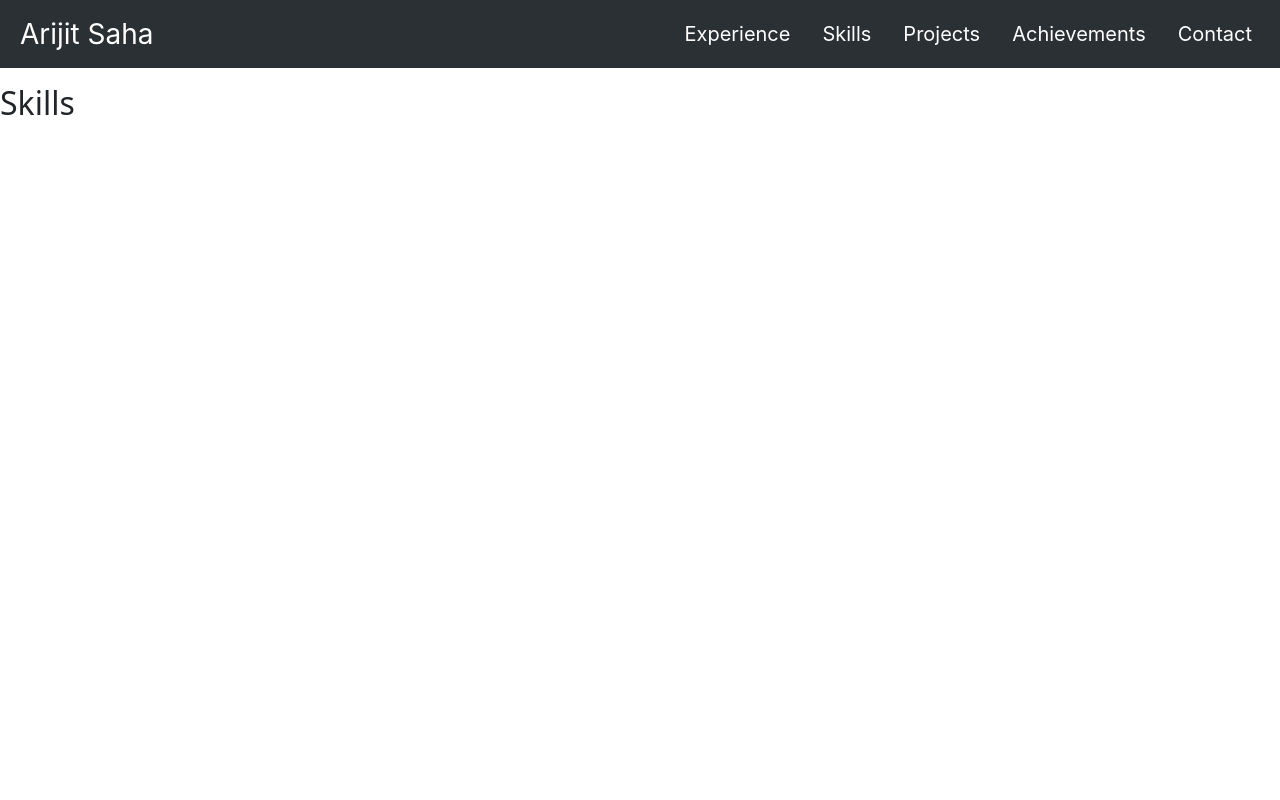
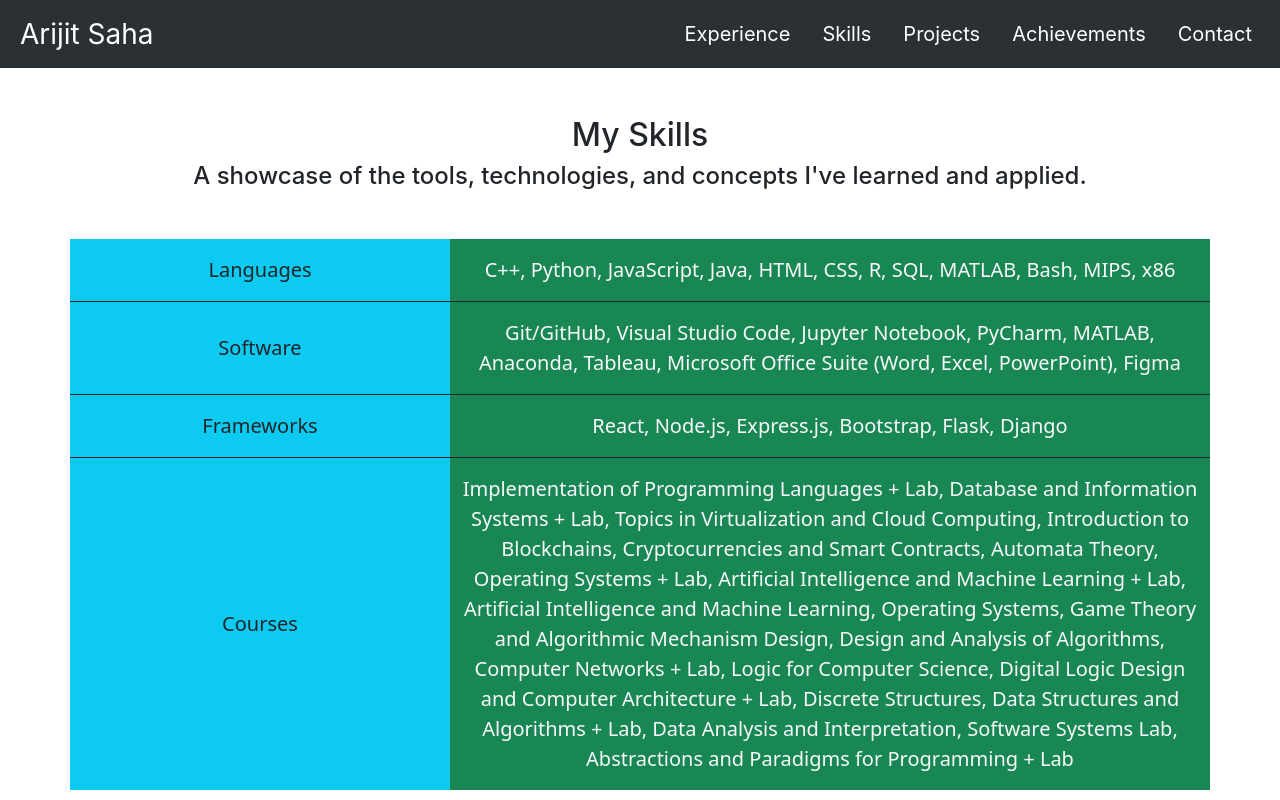
Before and after one commit to arijitsaha2002/about-me, a React (Create React App) app: page /about-me/skills in a window 1280 px wide. Built offline with nearby package versions, Linux system fonts and the light colour scheme.

Commit message:
skills is not done yet

```diff
--- a/src/components/Navbar.jsx
+++ b/src/components/Navbar.jsx
@@ -17,7 +17,7 @@ function NavItem({ to, text }) {
 export default function Navbar() {
     return (
         <nav
-            class="navbar navbar-expand-lg bg-body-tertiary sticky-top mb-3"
+            class="navbar navbar-expand-lg bg-body-tertiary mb-3"
             data-bs-theme="dark"
         >
             <div className="container-fluid" cl>
--- a/src/components/Projects.jsx
+++ b/src/components/Projects.jsx
@@ -4,7 +4,11 @@ function ProjectItem({ project }) {
     return (
         <div
             className="card"
-            style={{ width: "24rem", height: "44rem", boxShadow: "0 0 20px gray" }}
+            style={{
+                width: "24rem",
+                height: "44rem",
+                boxShadow: "0 0 20px gray",
+            }}
         >
             <img src={project.image} className="card-img-top" alt="..." />
             <div className="card-body">
@@ -25,10 +29,20 @@ function ProjectItem({ project }) {
 export default function Projects() {
     return (
         <div>
-            <h2 className="text-center text-dark mt-5"style={{ fontFamily: "inter" }}> My Works </h2>
-            <h4 className="text-center text-dark" style={{ fontFamily: "inter" }}>
-                A collection of projects I've worked on.
-            </h4>
+            <div className="container">
+                <h2
+                    className="text-center text-dark mt-5"
+                    style={{ fontFamily: "inter" }}
+                >
+                    My Works
+                </h2>
+                <h4
+                    className="text-center text-dark"
+                    style={{ fontFamily: "inter" }}
+                >
+                    A collection of projects I've worked on.
+                </h4>
+            </div>
             <div className="p-5 d-flex flex-wrap justify-content-center gap-5">
                 {project_data.map((project, index) => (
                     <ProjectItem
--- a/src/components/Skills.jsx
+++ b/src/components/Skills.jsx
@@ -1,7 +1,70 @@
 export default function Skills() {
-  return (
-    <div>
-        <h2>Skills</h2>
-    </div>
-  );
+    return (
+        <div className="mx-3">
+            <h2
+                className="text-center text-dark mt-5"
+                style={{ fontFamily: "inter" }}
+            >
+                My Skills
+            </h2>
+            <h4
+                className="text-center text-dark"
+                style={{ fontFamily: "inter" }}
+            >
+                A showcase of the tools, technologies, and concepts I've learned
+                and applied.
+            </h4>
+
+            <div className="container bg-info overflow-hidden mt-5">
+                <div className="row align-items-center border-bottom border-1 border-dark">
+                    <div className="col-4 fs-5 text-center">
+                        Languages
+                    </div>
+                    <div className="col-8 py-2 bg-success text-light fs-5 py-3 text-center">
+                        C++, Python, JavaScript, Java, HTML, CSS, R, SQL,
+                        MATLAB, Bash, MIPS, x86
+                    </div>
+                </div>
+                <div className="row align-items-center border-bottom border-1 border-dark">
+                    <div className="col-4 fs-5 text-center">
+                        Software
+                    </div>
+                    <div className="col-8 py-2 bg-success text-light fs-5 py-3 text-center">
+                        Git/GitHub, Visual Studio Code, Jupyter Notebook,
+                        PyCharm, MATLAB, Anaconda, Tableau, Microsoft Office
+                        Suite (Word, Excel, PowerPoint), Figma
+                    </div>
+                </div>
+                <div className="row align-items-center border-bottom border-1 border-dark">
+                    <div className="col-4 fs-5 text-center">
+                        Frameworks
+                    </div>
+                    <div className="col-8 py-2 bg-success text-light fs-5 py-3 text-center">
+                        React, Node.js, Express.js, Bootstrap, Flask, Django
+                    </div>
+                </div>
+                <div className="row align-items-center">
+                    <div className="col-4 fs-5 text-center">
+                        Courses
+                    </div>
+                    <div className="col-8 py-2 bg-success text-light fs-5 py-3 text-center">
+                        Implementation of Programming Languages + Lab, Database
+                        and Information Systems + Lab, Topics in Virtualization
+                        and Cloud Computing, Introduction to Blockchains,
+                        Cryptocurrencies and Smart Contracts, Automata Theory,
+                        Operating Systems + Lab, Artificial Intelligence and
+                        Machine Learning + Lab, Artificial Intelligence and
+                        Machine Learning, Operating Systems, Game Theory and
+                        Algorithmic Mechanism Design, Design and Analysis of
+                        Algorithms, Computer Networks + Lab, Logic for Computer
+                        Science, Digital Logic Design and Computer Architecture
+                        + Lab, Discrete Structures, Data Structures and
+                        Algorithms + Lab, Data Analysis and Interpretation,
+                        Software Systems Lab, Abstractions and Paradigms for
+                        Programming + Lab
+                    </div>
+                </div>
+            </div>
+        </div>
+    );
 }
```
